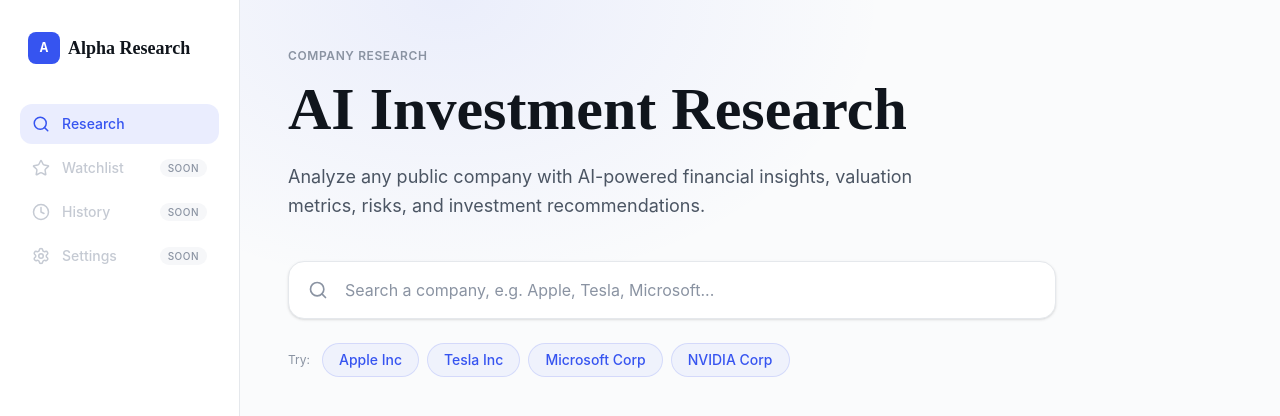
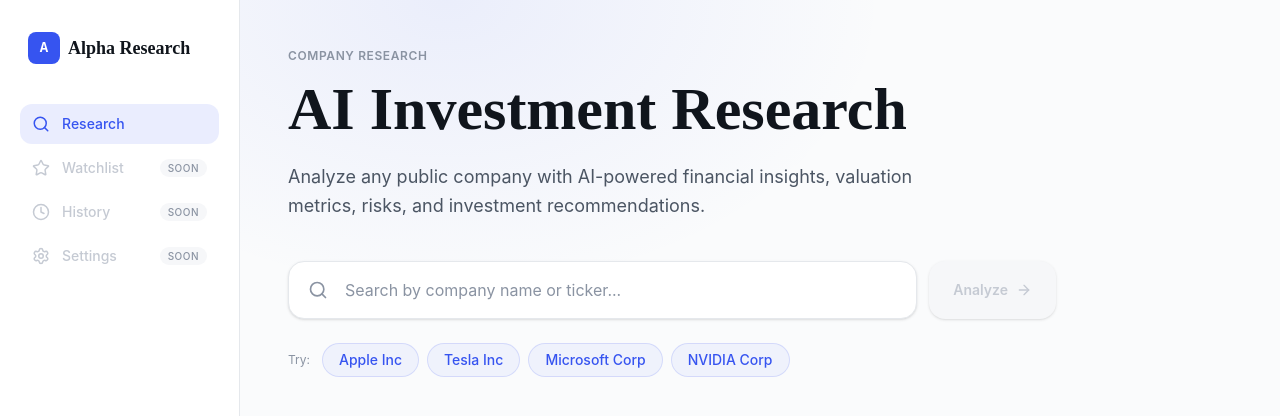
Before and after one commit to Rajwadhwa010/Agent, a React (Vite) app in the folder client/: page / in a window 1280 px wide. Shown: the top 416 px of the page. Built offline with nearby package versions, Linux system fonts and the light colour scheme.

Commit message:
update searchbar

```diff
--- a/client/src/components/SearchBar.jsx
+++ b/client/src/components/SearchBar.jsx
@@ -1,5 +1,5 @@
-import { useState, useRef } from "react";
-import { Search as SearchIcon } from "lucide-react";
+import { useState, useRef, useEffect } from "react";
+import { Search as SearchIcon, ArrowRight } from "lucide-react";
 import api from "../services/api";
 import AnalysisCard from "./AnalysisCard";
 import AgentSteps from "./AgentSteps";
@@ -11,15 +11,45 @@ const EXAMPLE_COMPANIES = [
     { description: "NVIDIA Corp", symbol: "NVDA" },
 ];
 
+const RECENT_KEY = "alpha_research_recent_searches";
+const MAX_RECENT = 5;
+
+const getRecentSearches = () => {
+    try {
+        const raw = localStorage.getItem(RECENT_KEY);
+        return raw ? JSON.parse(raw) : [];
+    } catch {
+        return [];
+    }
+};
+
+const saveRecentSearch = (item) => {
+    try {
+        const existing = getRecentSearches().filter(
+            (r) => r.symbol !== item.symbol
+        );
+        const updated = [item, ...existing].slice(0, MAX_RECENT);
+        localStorage.setItem(RECENT_KEY, JSON.stringify(updated));
+        return updated;
+    } catch {
+        return getRecentSearches();
+    }
+};
+
 const SearchBar = () => {
 
     const [company, setCompany] = useState("");
     const [companies, setCompanies] = useState([]);
     const [analysis, setAnalysis] = useState(null);
     const [loading, setLoading] = useState(false);
+    const [recentSearches, setRecentSearches] = useState([]);
 
     const debounceRef = useRef(null);
     const resultsRef = useRef(null);
+
+    useEffect(() => {
+        setRecentSearches(getRecentSearches());
+    }, []);
 
     const handleSearch = (value) => {
 
@@ -55,7 +85,6 @@ const SearchBar = () => {
     };
 
     const scrollToResults = () => {
-        // Wait a tick so the loading/result section has rendered before scrolling
         setTimeout(() => {
             resultsRef.current?.scrollIntoView({
                 behavior: "smooth",
@@ -81,6 +110,7 @@ const SearchBar = () => {
 
             setCompany(selectedCompany.description);
             setCompanies([]);
+            setRecentSearches(saveRecentSearch(selectedCompany));
 
         } catch (error) {
 
@@ -94,13 +124,28 @@ const SearchBar = () => {
 
     };
 
+    // Enter key or the Analyze button both act on the top matching result
+    const handleAnalyzeClick = () => {
+        if (companies.length > 0) {
+            handleAnalyze(companies[0]);
+        }
+    };
+
+    const handleKeyDown = (e) => {
+        if (e.key === "Enter") {
+            handleAnalyzeClick();
+        }
+    };
+
     const showEmptyState = !loading && !analysis && companies.length === 0;
 
     return (
 
         <div className="w-full">
 
-            <div className="relative max-w-3xl">
+            <div className="flex items-stretch gap-3 max-w-3xl">
+
+                <div className="relative flex-1">
 
                     <SearchIcon
                         size={20}
@@ -109,9 +154,10 @@ const SearchBar = () => {
 
                     <input
                         type="text"
-                    placeholder="Search a company, e.g. Apple, Tesla, Microsoft..."
+                        placeholder="Search by company name or ticker..."
                         value={company}
                         onChange={(e) => handleSearch(e.target.value)}
+                        onKeyDown={handleKeyDown}
                         className="
                             w-full
                             rounded-2xl
@@ -132,6 +178,34 @@ const SearchBar = () => {
                             placeholder:text-[#8A93A2]
                         "
                     />
+
+                </div>
+
+                <button
+                    onClick={handleAnalyzeClick}
+                    disabled={companies.length === 0}
+                    className="
+                        flex
+                        items-center
+                        gap-2
+                        px-6
+                        rounded-2xl
+                        font-semibold
+                        text-sm
+                        shrink-0
+                        transition
+                        disabled:bg-[#F6F7F9]
+                        disabled:text-[#C5CAD3]
+                        disabled:cursor-not-allowed
+                        bg-[#3654F0]
+                        text-white
+                        hover:bg-[#2A44D6]
+                        shadow-sm
+                    "
+                >
+                    Analyze
+                    <ArrowRight size={16} />
+                </button>
 
             </div>
 
@@ -181,10 +255,10 @@ const SearchBar = () => {
                 <div className="mt-6 max-w-3xl flex flex-wrap items-center gap-2">
 
                     <span className="text-xs text-[#8A93A2] mr-1">
-                        Try:
+                        {recentSearches.length > 0 ? "Recent:" : "Try:"}
                     </span>
 
-                    {EXAMPLE_COMPANIES.map((item) => (
+                    {(recentSearches.length > 0 ? recentSearches : EXAMPLE_COMPANIES).map((item) => (
                         <button
                             key={item.symbol}
                             onClick={() => handleAnalyze(item)}
@@ -210,7 +284,6 @@ const SearchBar = () => {
 
             )}
 
-            {/* Anchor point: scrolled into view as soon as a company is clicked */}
             <div ref={resultsRef} className="scroll-mt-8">
                 <AgentSteps active={loading} />
                 <AnalysisCard analysis={analysis} />
```
Lines whose indentation alone changed are shown as unchanged.
